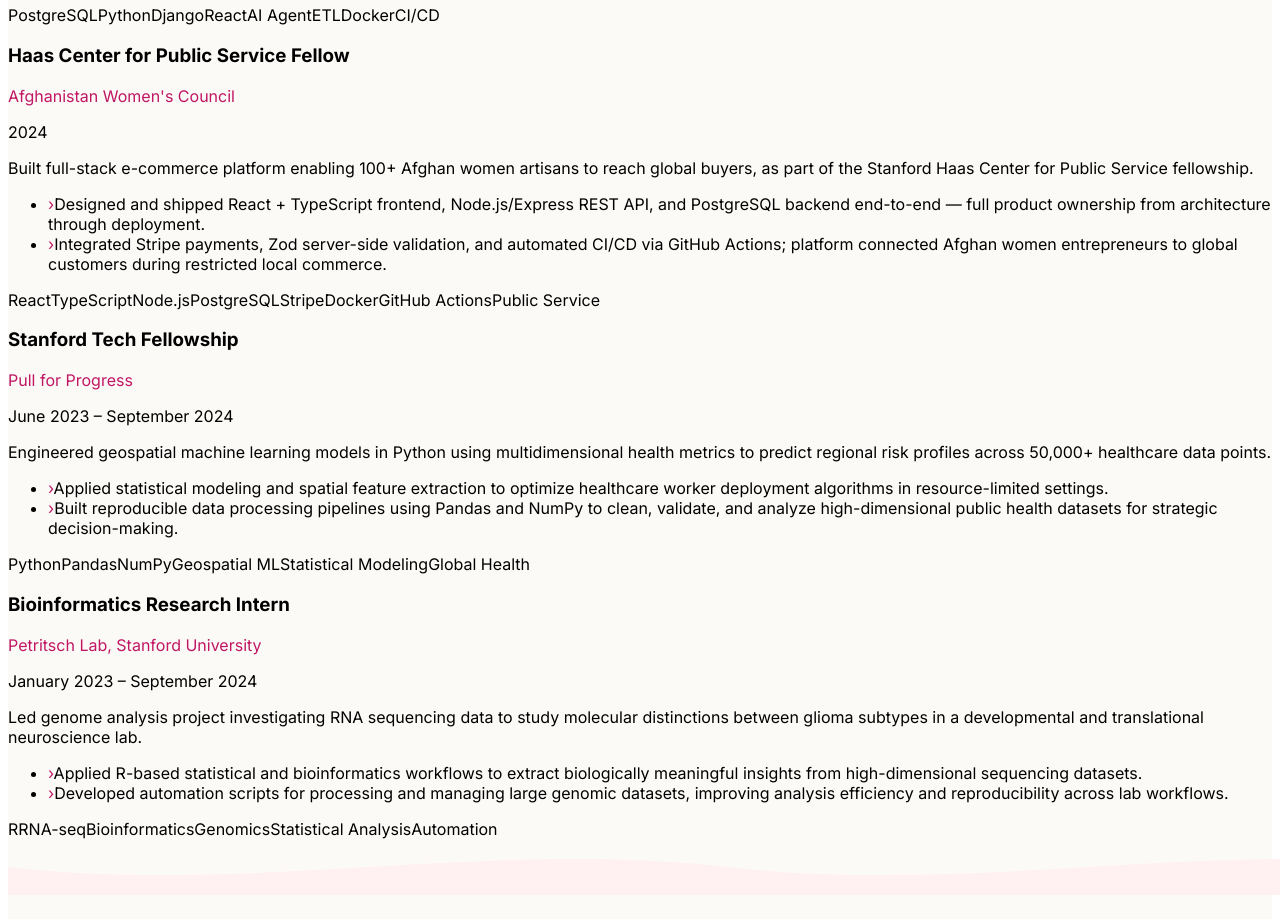
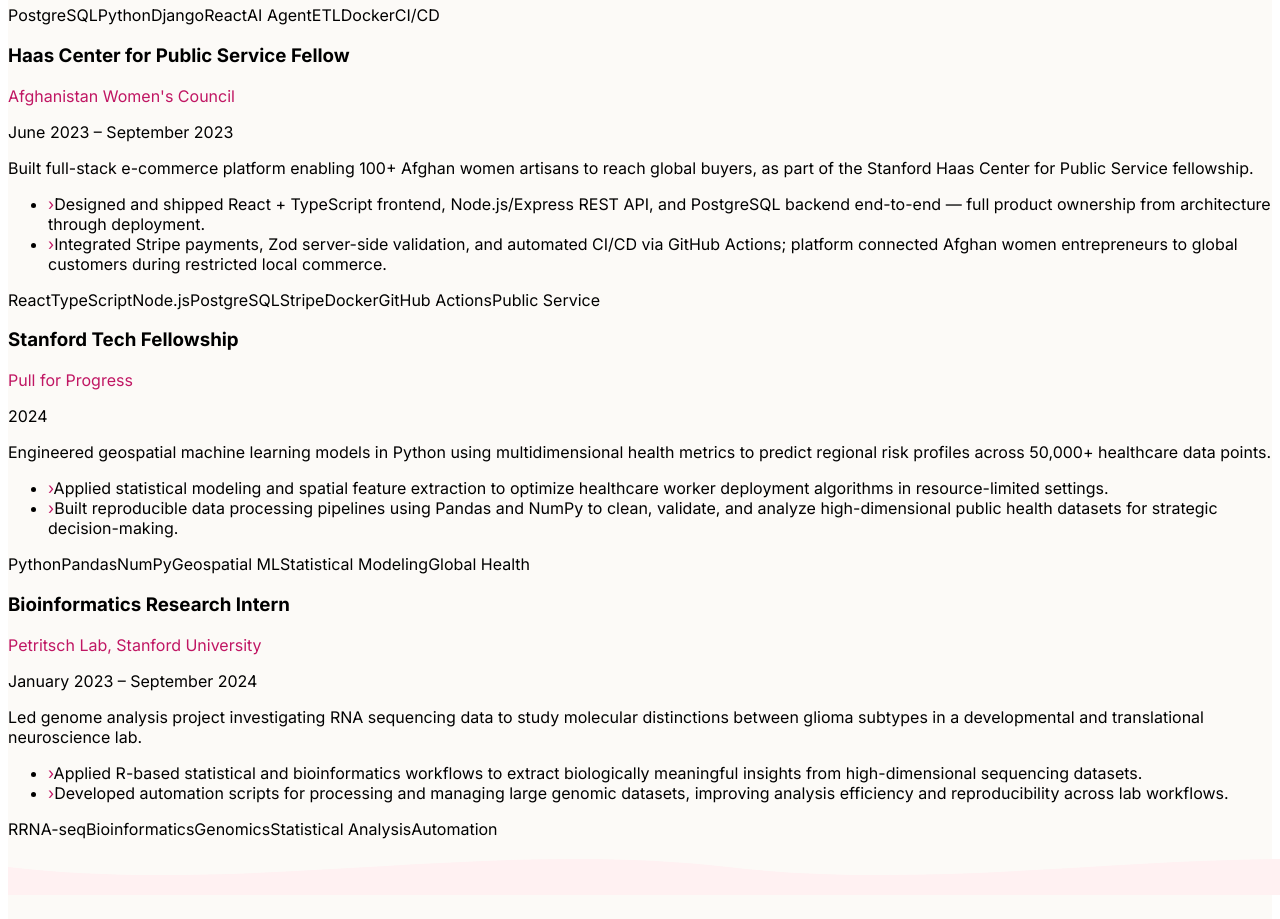
Before and after one commit to heenakhan122/Heena-Khan-Portfolio, a React (Vite) app in the folder client/: page / in a window 1280 px wide. Shown: the part 3280-4199 px from the top of the page. Built offline with nearby package versions, Linux system fonts and the light colour scheme; a web font is replaced by a local one.

Commit message:
Fix fellowship dates: Khaista summer 2023, Pull for Progress 2024

```diff
--- a/client/src/components/ScrollingPortfolio.tsx
+++ b/client/src/components/ScrollingPortfolio.tsx
@@ -525,10 +525,10 @@
       tags: ['PostgreSQL', 'Python', 'Django', 'React', 'AI Agent', 'ETL', 'Docker', 'CI/CD']
     },
     {
-      year: '2024',
+      year: '2023',
       title: 'Haas Center for Public Service Fellow',
       company: 'Afghanistan Women\'s Council',
-      period: '2024',
+      period: 'June 2023 – September 2023',
       location: 'Stanford, CA',
       description: 'Built full-stack e-commerce platform enabling 100+ Afghan women artisans to reach global buyers, as part of the Stanford Haas Center for Public Service fellowship.',
       details: [
@@ -538,10 +538,10 @@
       tags: ['React', 'TypeScript', 'Node.js', 'PostgreSQL', 'Stripe', 'Docker', 'GitHub Actions', 'Public Service']
     },
     {
-      year: '2023',
+      year: '2024',
       title: 'Stanford Tech Fellowship',
       company: 'Pull for Progress',
-      period: 'June 2023 – September 2024',
+      period: '2024',
       location: 'Stanford, CA',
       description: 'Engineered geospatial machine learning models in Python using multidimensional health metrics to predict regional risk profiles across 50,000+ healthcare data points.',
       details: [
```
